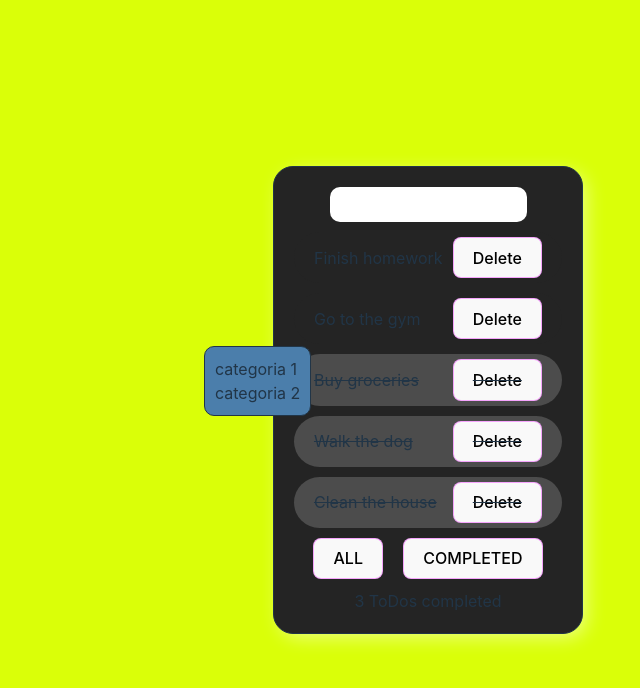
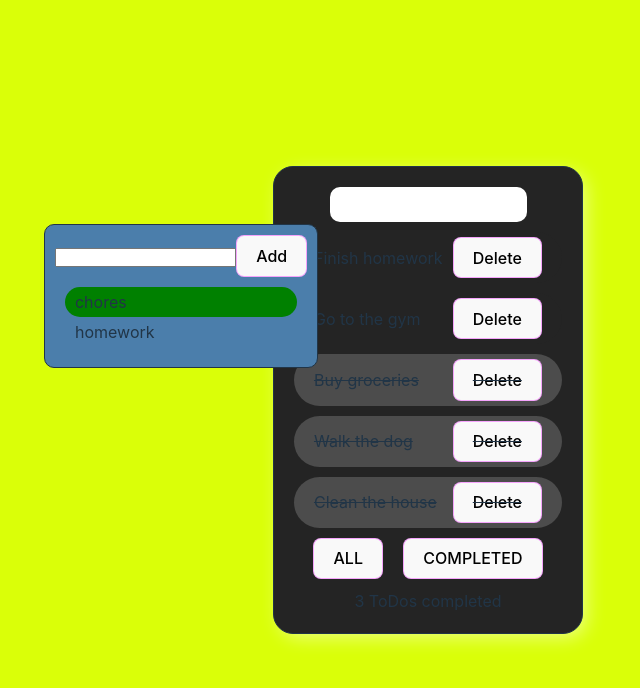
Before and after one commit to godidev/Todo-Ts, a React (Vite) app: page / in a window 1280 px wide. Both pictures are taken after a click on the element "Buy groceries". Shown: the top 688 px of the page, without its empty margins (212-852 px from the left). Built offline with nearby package versions, Linux system fonts and the light colour scheme.

Commit message:
feat: add hability to add categories

```diff
--- a/src/App.tsx
+++ b/src/App.tsx
@@ -4,14 +4,20 @@ import Todos from './components/Todos'
 import Header from './components/Header'
 import Footer from './components/Footer'
 import { filterSel } from './consts'
-import { type filterValue, type Todo, type TodoId } from './types'
+import {
+  TodoCategory,
+  type filterValue,
+  type Todo,
+  type TodoId,
+  TodoCompleted,
+} from './types'
 
 const todosData = [
-  { id: '1', title: 'Buy groceries', completed: false, category: null },
-  { id: '2', title: 'Walk the dog', completed: true, category: null },
-  { id: '3', title: 'Finish homework', completed: false, category: null },
-  { id: '4', title: 'Clean the house', completed: true, category: null },
-  { id: '5', title: 'Go to the gym', completed: false, category: null },
+  { id: '1', title: 'Buy groceries', completed: false, category: 'chores' },
+  { id: '2', title: 'Walk the dog', completed: true, category: 'chores' },
+  { id: '3', title: 'Finish homework', completed: false, category: 'chores' },
+  { id: '4', title: 'Clean the house', completed: true, category: 'chores' },
+  { id: '5', title: 'Go to the gym', completed: false, category: 'chores' },
 ]
 
 function App() {
@@ -27,11 +33,24 @@ function App() {
       .sort((a, b) => (a.completed === b.completed ? 0 : b.completed ? -1 : 1))
   }, [filter, todos])
 
+  const handleCategoryChange = ({
+    id,
+    category,
+  }: {
+    id: TodoId
+    category: TodoCategory
+  }) => {
+    const newTodos = todos.map((todo) =>
+      todo.id === id ? { ...todo, category } : todo,
+    )
+    setTodos([...newTodos])
+  }
+
   const handleChangeFilter = (filter: filterValue): void => {
     setFilter(filter)
   }
 
-  const handleDelete = ({ id }: TodoId): void => {
+  const handleDelete = (id: TodoId): void => {
     const newTodos = todos.filter((todo) => todo.id !== id)
     setTodos(newTodos)
   }
@@ -44,8 +63,8 @@ function App() {
     id,
     completed,
   }: {
-    id: string
-    completed: boolean
+    id: TodoId
+    completed: TodoCompleted
   }): void => {
     const changedTodos = todos.map((todo) => {
       if (todo.id === id) {
@@ -66,6 +85,7 @@ function App() {
         todos={filteredTodos}
         handleDelete={handleDelete}
         handleComplete={handleComplete}
+        handleCategoryChange={handleCategoryChange}
       />
       <Footer
         handleChangeFilter={handleChangeFilter}
--- a/src/components/Menu.tsx
+++ b/src/components/Menu.tsx
@@ -1,9 +1,49 @@
-const Menu = () => {
-  return (
-    <ul>
-      <li>categoria 1</li>
-      <li>categoria 2</li>
-    </ul>
+import { useState } from 'react'
+import { TodoCategory, TodoId } from '../types'
+
+type Props = {
+  id: TodoId
+  category: TodoCategory
+  handleCategoryChange: ({
+    id,
+    category,
+  }: {
+    id: TodoId
+    category: TodoCategory
+  }) => void
+  categories: string[]
+  addCategory: (cat: string) => void
+}
+
+const Menu: React.FC<Props> = ({
+  handleCategoryChange,
+  category,
+  categories,
+  id,
+  addCategory,
+}) => {
+  const [inputValue, setInputValue] = useState('')
+  return category === null ? null : (
+    <div className='menu-box'>
+      <label>
+        <input
+          type='text'
+          value={inputValue}
+          onChange={(e) => setInputValue(e.target.value)}
+        />
+        <button onClick={() => addCategory(inputValue)}>Add</button>
+      </label>
+      <ul>
+        {categories.map((cat) => (
+          <li
+            onClick={() => handleCategoryChange({ id, category: cat })}
+            style={{ backgroundColor: cat === category ? 'green' : '' }}
+          >
+            {cat}
+          </li>
+        ))}
+      </ul>
+    </div>
   )
 }
 
--- a/src/components/Todo.tsx
+++ b/src/components/Todo.tsx
@@ -1,5 +1,10 @@
 import { useState } from 'react'
-import { type Todo as TodoType, type TodoId } from '../types'
+import {
+  type Todo as TodoType,
+  type TodoId,
+  TodoCategory,
+  TodoCompleted,
+} from '../types'
 import Menu from './Menu'
 
 interface Props extends TodoType {
@@ -8,17 +13,30 @@ interface Props extends TodoType {
     id,
     completed,
   }: {
-    id: string
-    completed: boolean
+    id: TodoId
+    completed: TodoCompleted
   }) => void
+  handleCategoryChange: ({
+    id,
+    category,
+  }: {
+    id: TodoId
+    category: TodoCategory
+  }) => void
+  categories: string[]
+  addCategory: (cat: string) => void
 }
 
 const Todo: React.FC<Props> = ({
   id,
   title,
   completed,
+  category,
+  categories,
   handleDelete,
   handleComplete,
+  handleCategoryChange,
+  addCategory,
 }) => {
   const [showMenu, setShowMenu] = useState(false)
   let timeoutId: ReturnType<typeof setTimeout>
@@ -45,11 +63,19 @@ const Todo: React.FC<Props> = ({
       onMouseEnter={handleMouseEnter}
       onMouseLeave={handleMouseLeave}
     >
-      {showMenu && <Menu />}
+      {showMenu && (
+        <Menu
+          id={id}
+          categories={categories}
+          handleCategoryChange={handleCategoryChange}
+          category={category}
+          addCategory={addCategory}
+        />
+      )}
       <span onClick={() => handleComplete({ id, completed: !completed })}>
         {title}
       </span>
-      <button onClick={() => handleDelete({ id })}>Delete</button>
+      <button onClick={() => handleDelete(id)}>Delete</button>
     </div>
   )
 }
--- a/src/components/Todos.tsx
+++ b/src/components/Todos.tsx
@@ -1,29 +1,51 @@
-import { ListOfTodos, TodoId } from '../types'
+import { useState } from 'react'
+import { ListOfTodos, TodoCategory, TodoCompleted, TodoId } from '../types'
 import Todo from './Todo'
 
 interface Props {
   todos: ListOfTodos
-  handleDelete: ({ id }: TodoId) => void
+  handleDelete: (id: TodoId) => void
   handleComplete: ({
     id,
     completed,
   }: {
-    id: string
-    completed: boolean
+    id: TodoId
+    completed: TodoCompleted
+  }) => void
+  handleCategoryChange: ({
+    id,
+    category,
+  }: {
+    id: TodoId
+    category: TodoCategory
   }) => void
 }
 
-const Todos: React.FC<Props> = ({ todos, handleDelete, handleComplete }) => {
+const Todos: React.FC<Props> = ({
+  todos,
+  handleDelete,
+  handleComplete,
+  handleCategoryChange,
+}) => {
+  const [categories, setCategories] = useState(['chores', 'homework'])
+
+  const addCategory = (cat: string) => {
+    setCategories((prevCat) => [...prevCat, cat])
+  }
   return (
     <div className='todos-list'>
-      {todos.map(({ id, title, completed }) => (
+      {todos.map(({ id, title, completed, category }) => (
         <Todo
           key={id}
           id={id}
+          categories={categories}
+          category={category}
           title={title}
+          addCategory={addCategory}
           completed={completed}
           handleDelete={handleDelete}
           handleComplete={handleComplete}
+          handleCategoryChange={handleCategoryChange}
         />
       ))}
     </div>
--- a/src/index.css
+++ b/src/index.css
@@ -98,18 +98,30 @@ body {
   gap: 10px;
   text-align: left;
   position: relative;
+
   ul {
-    position: absolute;
-    top: -8px;
-    left: -90px;
-    z-index: 10;
-    border: 1px solid;
-    border-radius: 10px;
-    padding: 5px 10px;
     list-style: none;
-    background-color: #4b7eab;
     padding: 10px;
+    li {
+      padding: 3px 10px;
+      border-radius: 30px;
+    }
   }
+}
+
+.menu-box {
+  display: flex;
+  flex-direction: column;
+  position: absolute;
+  top: -130px;
+  left: -250px;
+  z-index: 10;
+  border: 1px solid;
+  border-radius: 10px;
+  padding: 5px 10px;
+  list-style: none;
+  background-color: #4b7eab;
+  padding: 10px;
 }
 
 .todo-item button {
```
Also changed, not shown: src/types.d.ts (+4 -3 lines).
